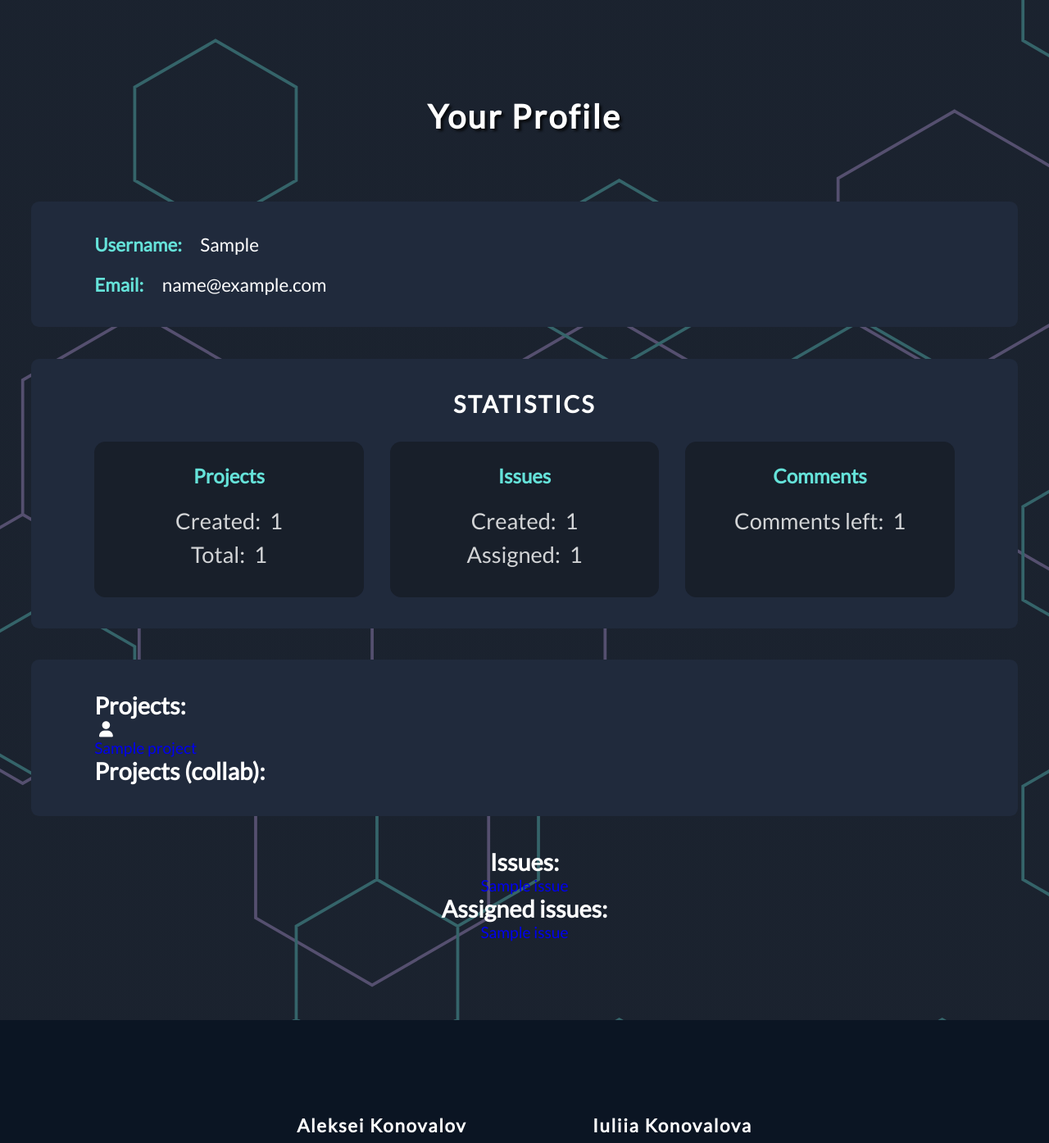
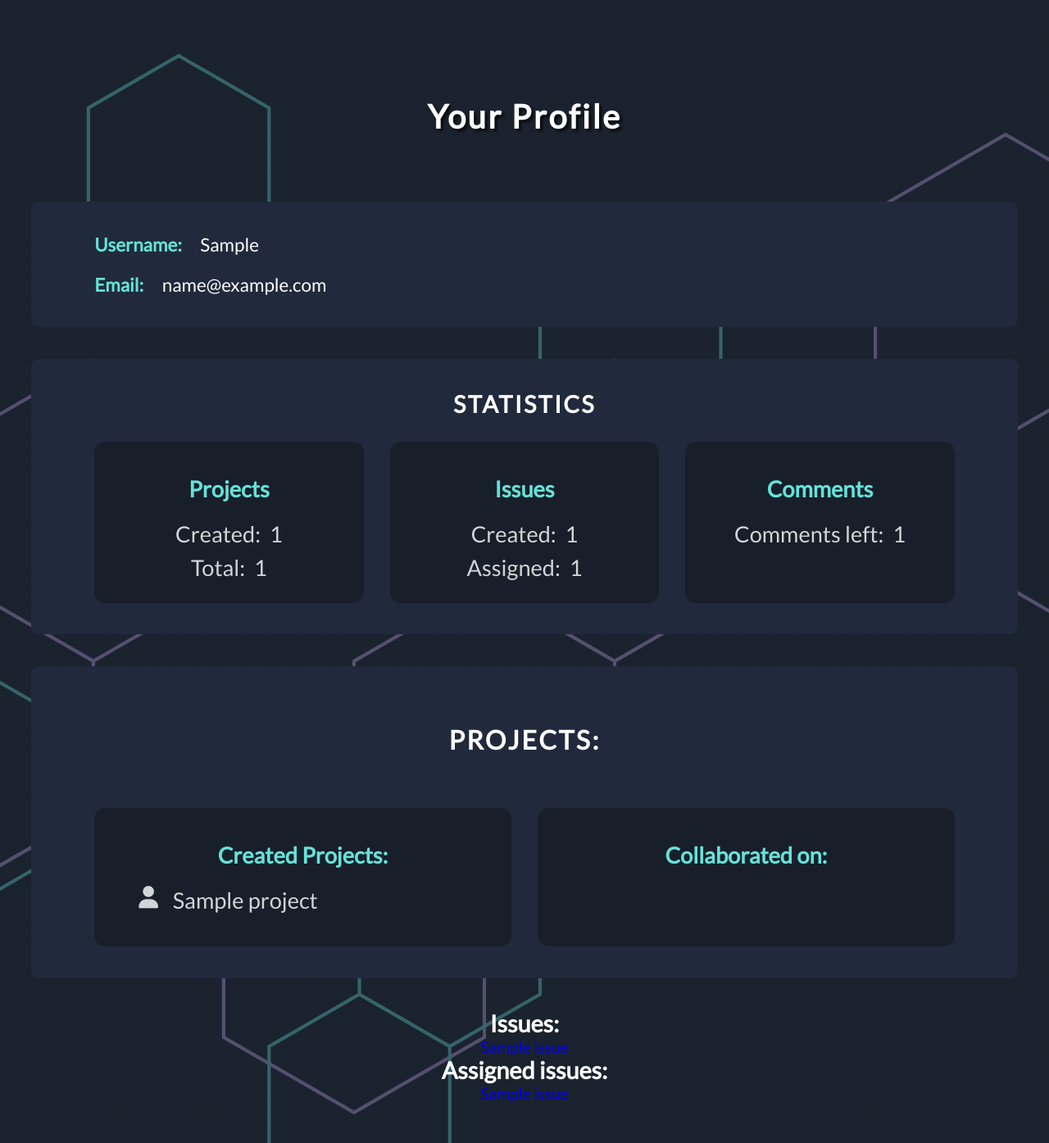
Before and after one commit to IuliiaKonovalova/issue_tracker, a Django app: a page that uses profiles/templates/profiles/user_profile.html in a window 1280 px wide. Shown: the part 106-1501 px from the top of the page at 82% size. Run offline with Django 3.2, Linux system fonts and the light colour scheme; tables that the repository leaves empty hold one stand-in row (values such as "Sample post"); some libraries are stand-ins or nearby versions.

Commit message:
Add project section to profile template

```diff
--- a/profiles/templates/profiles/user_profile.html
+++ b/profiles/templates/profiles/user_profile.html
@@ -1,4 +1,5 @@
 {% extends "base.html" %}
+
 {% block extra_css %}
   <style>
     .bg {
@@ -10,9 +11,11 @@
     }
   </style>
 {% endblock %}
+
 {% block content %}
   <div class="profile__details">
     <h2 class="profile__title">Your Profile</h2>
+    {% comment %} Profile Data {% endcomment %}
     <section class="profile__header">
       <h3 class="profile__header--descriptions">
         <span>Username: </span>
@@ -23,6 +26,7 @@
         <div class="lowercase">{{ user_profile.email }}</div>
       </h3>
     </section>
+    {% comment %} Profile Statistics {% endcomment %}
     <section class="profile__statistics">
       <h3 class="profile__statistics--title">Statistics</h3>
       <div class="profile__statistics--container">
@@ -43,7 +47,6 @@
             </div>
           </div>
         </div>
-
         <div class="profile__statistics--column">
           <div class="profile__statistics--issues">
             <h4 class="profile__statistics--subtitle">Issues</h4>
@@ -70,51 +73,72 @@
             </div>
           </div>
         </div>
-
       </div>
     </section>
+    {% comment %} Profile Projects {% endcomment %}
     <section class="profile__projects">
-    <h2>Projects:</h2>
-    <ul>
-
+      <h3 class="profile__projects--title">Projects:</h3>
+      <div class="profile__projects--container">
+        <div class="profile__projects--column">
+          <h4 class="profile__projects--subtitle">Created Projects:</h4>
+          <div class="profile__projects--block">
+            {% if user_profile.projects.all.count == 0 %}
+              {% if user_profile == request.user %}
+                <p>You haven't created any projects yet.</p>
+              {% else %}
+                <p>{{ user_profile.username }} hasn't created any projects yet.</p>
+              {% endif %}
+            {% else %}
               {% for project in user_profile.projects.all %}
                 {% if project.project_type == 0 %}
-      <div class="project__icon">
+                  <div class="profile__project--block">
+                    <div class="profile__project--icon">
                       <i class="fas fa-user"></i>
                     </div>
-      <li>
-        <a href="{% url 'project_detail' created_by=project.created_by pk=project.id %}" aria-label="Go to project">
+                    <a href="{% url 'project_detail' created_by=project.created_by pk=project.id %}" aria-label="Go to project" class="profile__project--link">
                       {{ project.title }}
                     </a>
-
-      </li>
+                  </div>
                 {% else %}
-      <div class="project__icon">
+                  <div class="profile__project--block">
+                    <div class="profile__project--icon">
                       <i class="fas fa-users"></i>
                     </div>
-      <a href="{% url 'project_detail' created_by=project.created_by pk=project.id %}" aria-label="Go to project">
+                    <a href="{% url 'project_detail' created_by=project.created_by pk=project.id %}" aria-label="Go to project" class="profile__project--link">
                       {{ project.title }}
                     </a>
+                  </div>
                 {% endif %}
               {% endfor %}
-
-
-    </ul>
-    <h2>Projects (collab):</h2>
-    <ul>
-
+            {% endif %}
+          </div>
+        </div>
+        <div class="profile__projects--column">
+          <h4 class="profile__statistics--subtitle">Collaborated on:</h4>
+          <div class="profile__projects--block">
+            {% if user_profile.collaborated_projects.all.count == 0 %}
+              {% if user_profile == request.user %}
+                <p>You haven't collaborated on any projects yet.</p>
+              {% else %}
+                <p>{{ user_profile.username }} hasn't collaborated on any projects yet.</p>
+              {% endif %}
+            {% else %}
               {% for project in user_profile.collaborated_projects.all %}
                 {% if project.project_type != 0 %}
-      <div class="project__icon">
+                  <div class="profile__project--block">
+                    <div class="profile__project--icon">
                       <i class="fas fa-users"></i>
                     </div>
-      <a href="{% url 'project_detail' created_by=project.created_by pk=project.id %}" aria-label="Go to project">
+                    <a href="{% url 'project_detail' created_by=project.created_by pk=project.id %}" aria-label="Go to project" class="profile__project--link">
                       {{ project.title }}
                     </a>
+                  </div>
                 {% endif %}
               {% endfor %}
-
-    </ul>
+            {% endif %}
+          </div>
+        </div>
+      </div>
     </section>
 
     <h2>Issues:</h2>
--- a/static/css/base.css
+++ b/static/css/base.css
@@ -831,7 +831,8 @@ body {
 }
 
 .project__issues--title,
-.profile__statistics--title {
+.profile__statistics--title,
+.profile__projects--title {
   font-size: 2rem;
   text-transform: uppercase;
   letter-spacing: 0.15rem;
@@ -1367,7 +1368,8 @@ body {
   gap: 2rem;
 }
 
-.profile__statistics--column {
+.profile__statistics--column,
+.profile__projects--column {
   width: 100%;
   display: flex;
   flex-direction: column;
@@ -1378,11 +1380,13 @@ body {
   font-size: 1.7rem;
 }
 
-.profile__statistics--subtitle {
-  font-size: 1.5rem;
+.profile__statistics--subtitle,
+.profile__projects--subtitle {
+  font-size: 1.7rem;
   font-weight: 900;
   text-align: center;
-  margin-bottom: 1em;
+  margin-bottom: 0.8em;
+  margin-top: 0.5em;
   color: var(--clr-accent--300);
 }
 
@@ -1391,12 +1395,60 @@ body {
   display: flex;
   align-items: start;
   justify-content: center;
+  color: rgba(255, 255, 255, 0.808);
+}
+
+.profile__statistics--block:not(:last-child),
+.profile__projects--block:not(:last-child) {
   margin-bottom: 0.3em;
-  color: rgba(255, 255, 255, 0.808);
 }
 
 .statistics__block--title {
   margin-right: 0.4em;
+}
+
+.profile__projects--container {
+  width: 100%;
+  display: grid;
+  grid-template-columns: repeat(auto-fit, minmax(25rem, 1fr));
+  gap: 2rem;
+}
+
+.profile__projects--block {
+  width: 90%;
+  display: flex;
+  flex-direction: column;
+  justify-content: center;
+  color: rgba(255, 255, 255, 0.808);
+}
+
+.profile__project--block {
+  display: flex;
+  align-items: start;
+  color: rgba(255, 255, 255, 0.808);
+  margin-bottom: 0.5em;
+}
+
+.profile__project--block:hover {
+  color: white
+}
+
+.profile__project--icon {
+  color: rgba(255, 255, 255, 0.808);
+  width: 2rem;
+  height: 2rem;
+  display: flex;
+  justify-content: center;
+}
+
+.profile__project--link {
+  color: rgba(255, 255, 255, 0.808);
+  margin-left: 0.5em;
+}
+
+.profile__project--link:hover {
+  color: white;
+  text-decoration: underline;
 }
 
 /* ----- Footer ----- */
```
Lines whose indentation alone changed are shown as unchanged.
